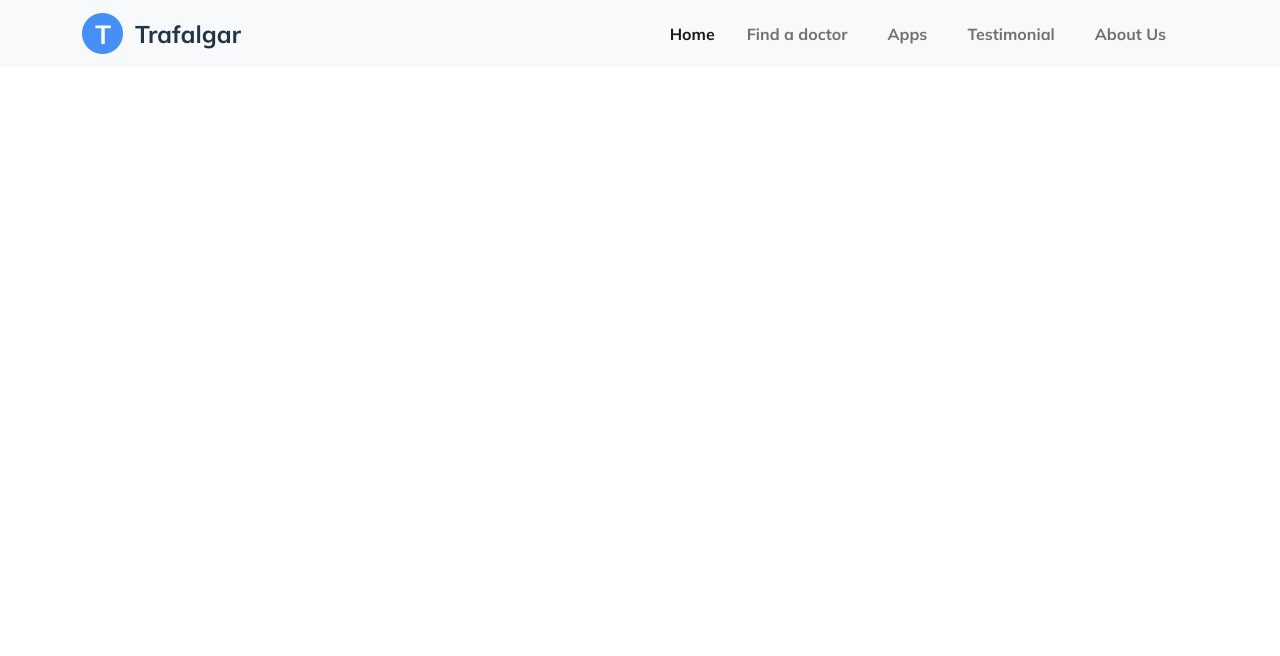
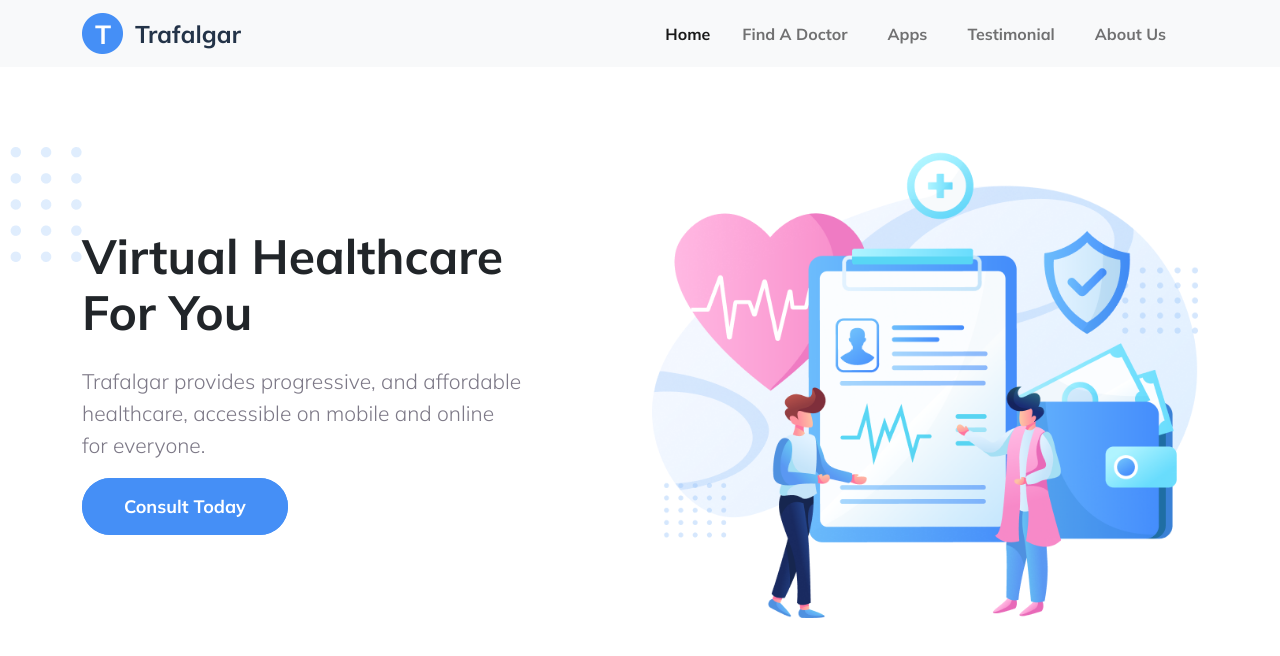
Before and after one commit to hshanto707/trafalgar, a plain HTML site: page index.html in a window 1280 px wide. Drawn offline with nearby package versions, Linux system fonts and the light colour scheme.

Commit message:
hero section added

```diff
--- a/index.html
+++ b/index.html
@@ -33,7 +33,7 @@
               <a class="nav-link active pe-4" aria-current="page" href="#">Home</a>
             </li>
             <li class="nav-item pe-4">
-              <a class="nav-link" href="#">Find a doctor</a>
+              <a class="nav-link" href="#">Find A Doctor</a>
             </li>
             <li class="nav-item pe-4">
               <a class="nav-link" href="#">Apps</a>
@@ -47,6 +47,26 @@
         </div>
       </div>
     </nav>
+
+    <!-- HERO SECTION -->
+
+    <section class="container hero-section">
+      <img class="hero-element" src="images/element/dotted.png" alt="">
+      <div class="row">
+        <div class="hero-info col-12 col-md-6 col-lg-6 my-auto">
+          <h1 class="hero-title fw-bold">Virtual Healthcare <br> For You</h1>
+          <p class="details">
+            Trafalgar provides progressive, and affordable <br>
+            healthcare, accessible on mobile and online <br>
+            for everyone.
+          </p>
+          <a href="#" class="cta">Consult Today</a>
+        </div>
+        <div class="hero-banner col-12 col-md-6 col-lg-6">
+          <img src="images/banner/banner-1.png" alt="">
+        </div>
+      </div>
+    </section>
   </header>
 
 
--- a/style.css
+++ b/style.css
@@ -1,8 +1,58 @@
 @import url('https://fonts.googleapis.com/css2?family=Mulish:wght@300;400;700&display=swap');
+
+/*------------
+  UTILITIES
+------------*/
 
 * {
   font-family: 'mulish', sans-serif;
 }
 
-.navbar {
+.details {
+  font-size: 21px;
+  font-weight: 300;
+  line-height: 32px;
+  color:#7D7987;
 }
+
+.cta {
+  font-size: 18px;
+  font-weight: 700;
+  line-height: 60px;
+  color: white;
+  background-color: #458FF6;
+  text-decoration: none;
+  padding: 15px 40px;
+  border: 2px solid #458FF6;
+  border-radius: 50px;
+  margin-top: 45px;
+}
+
+.cta:hover {
+  color: #458FF6;
+  background-color: white;
+}
+
+/*--------------
+  HERO SECTION
+--------------*/
+
+.hero-section {
+  margin-top: 80px;
+  /* position: relative; */
+}
+
+.hero-banner img {
+  width: 100%;
+}
+
+.hero-title {
+  font-size: 48px;
+  line-height: 56px;
+  margin-bottom: 25px;
+}
+
+.hero-element {
+  position: absolute;
+  left: 0;
+}
```
Also changed, not shown: images/element/curved.png (added), images/element/dotted.png (added).
